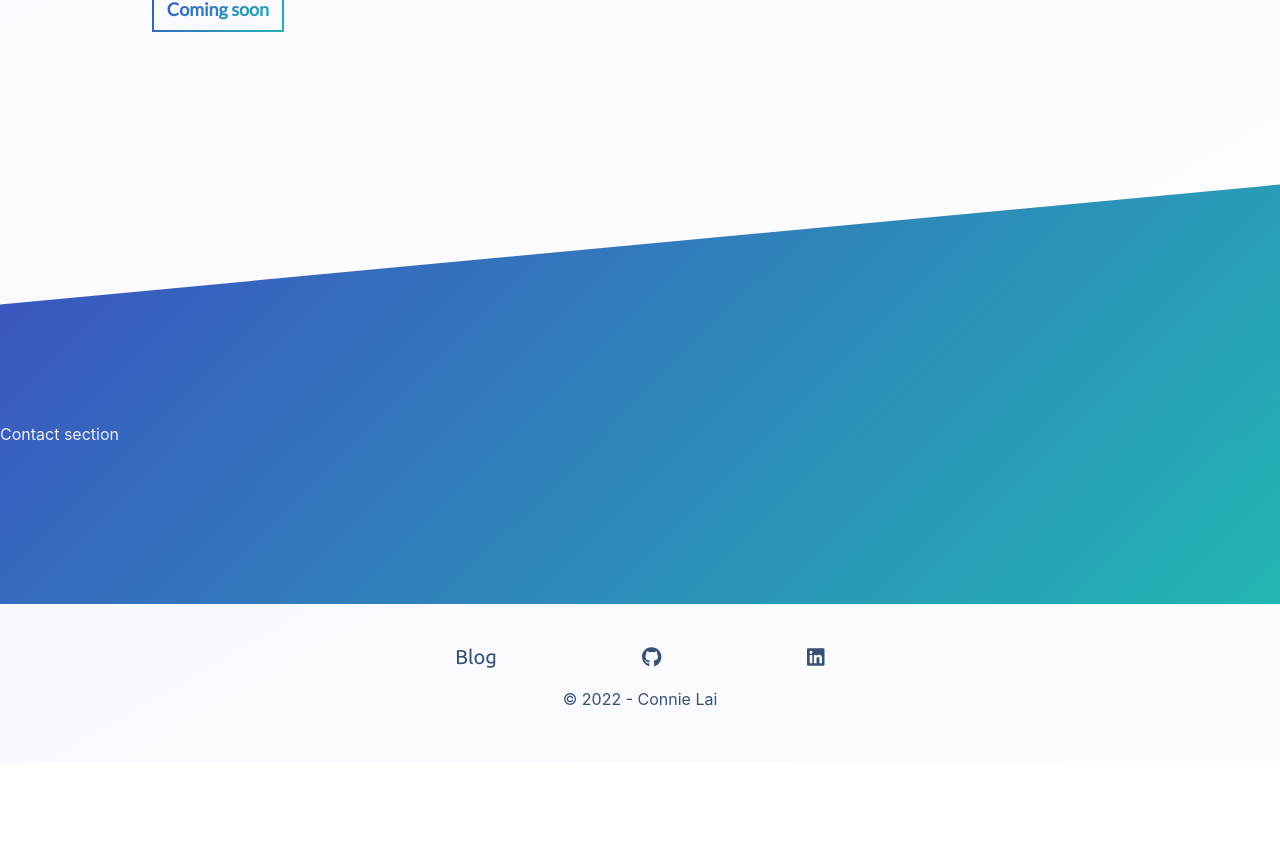
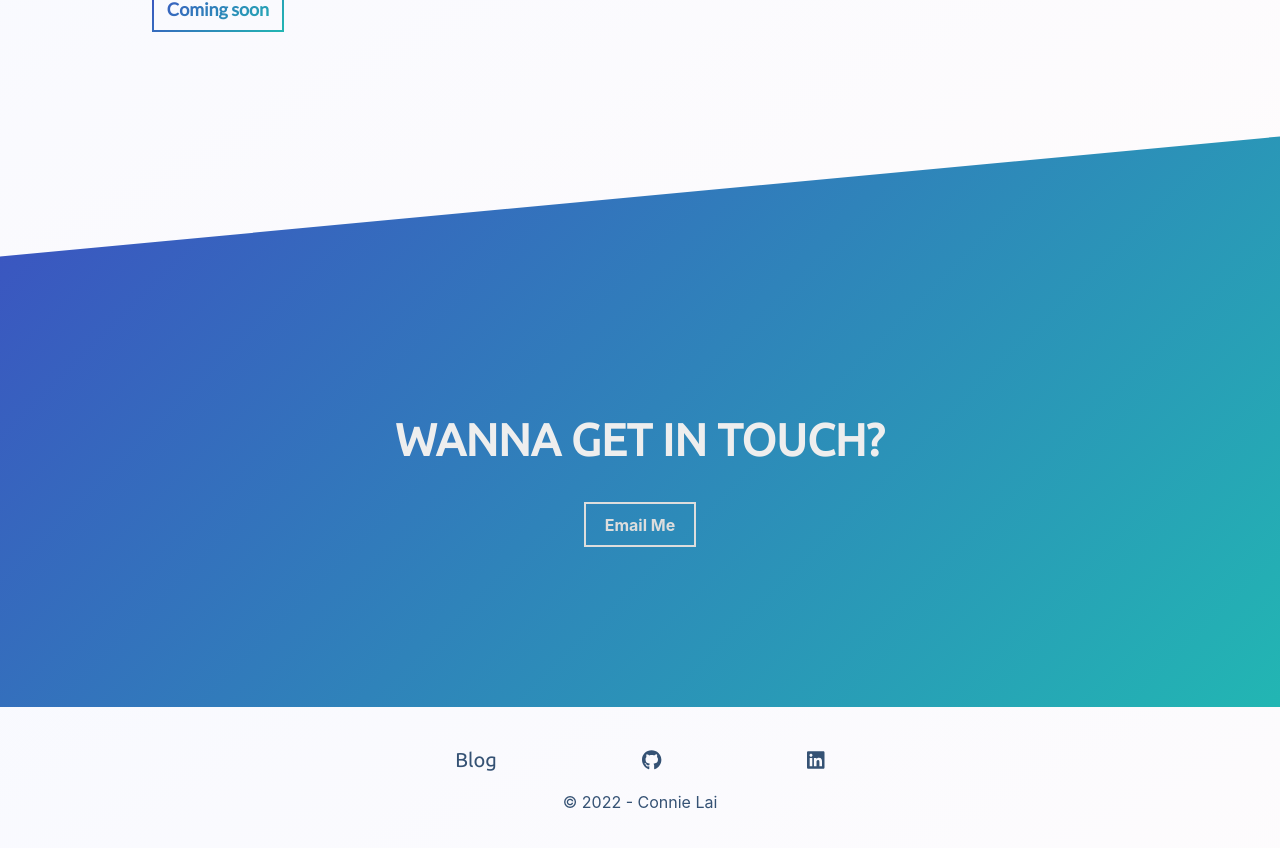
Before and after one commit to connielion/cl-nextfolio, a Next.js app: page / in a window 1280 px wide. Shown: the part 3551-4399 px from the top of the page. Before the commit the page ends 4314 px from the top, so only its background shows below. Built offline with nearby package versions, Linux system fonts and the light colour scheme.

Commit message:
feat(contact): add EmailBtn and styled it

```diff
--- a/components/layout/project-card.js
+++ b/components/layout/project-card.js
@@ -2,7 +2,6 @@ import styled from "styled-components";
 import Image from "next/image";
 import BorderButton from "./border-button";
 import widths from "../../styling/device-sizes";
-
 const Container = styled.div`
   display: flex;
   flex-direction: row;
--- a/components/sections/contact.js
+++ b/components/sections/contact.js
@@ -1,4 +1,7 @@
 import styled from "styled-components";
+import widths from "../../styling/device-sizes";
+
+import SectionHeading from "../layout/section-heading";
 
 const Wrapper = styled.div`
   background-image: linear-gradient(135deg, #3c50c1 0%, #22b6b3 100%);
@@ -8,10 +11,66 @@ const Wrapper = styled.div`
   margin-top: -25rem;
   margin-bottom: -1px;
   color: #eee;
-  margin-top: 3rem;
+  margin-top: 20rem;
+  display: flex;
+  flex-direction: column;
+  justify-content: center;
+  align-items: center;
+  @media (min-width: ${widths.laptop}) {
+    margin-top: 0rem;
+  }
+`;
+
+const EmailBtn = styled.span`
+  color: #ddd;
+  border: 2px solid #ddd;
+  display: inline-block;
+  position: relative;
+  padding: 0.8rem 1.2rem;
+  font-weight: bold;
+  line-height: 1;
+  z-index: 1;
+  transition: all cubic-bezier(0.19, 1, 0.22, 1) 0.6s;
+
+  &::after {
+    content: "";
+    display: block;
+    position: absolute;
+    width: 0px;
+    height: 100%;
+    left: 0;
+    bottom: 0;
+    z-index: -1;
+    transition: all cubic-bezier(0.19, 1, 0.22, 1) 0.3s;
+  }
+  &::after {
+    background: #ddd;
+    color: orange;
+  }
+
+  &:hover {
+    -webkit-text-fill-color: #f28326;
+    text-decoration: none;
+    &::after {
+      width: 100%;
+    }
+  }
 `;
 const ContactSection = () => {
-  return <Wrapper>Contact section</Wrapper>;
+  return (
+    <Wrapper>
+      <SectionHeading>WANNA GET IN TOUCH?</SectionHeading>
+      <EmailBtn>
+        <a
+          target="_blank"
+          rel="noopener noreferrer"
+          href={`mailto:connielion011@gmail.com`}
+        >
+          Email Me
+        </a>
+      </EmailBtn>
+    </Wrapper>
+  );
 };
 
 export default ContactSection;
```
